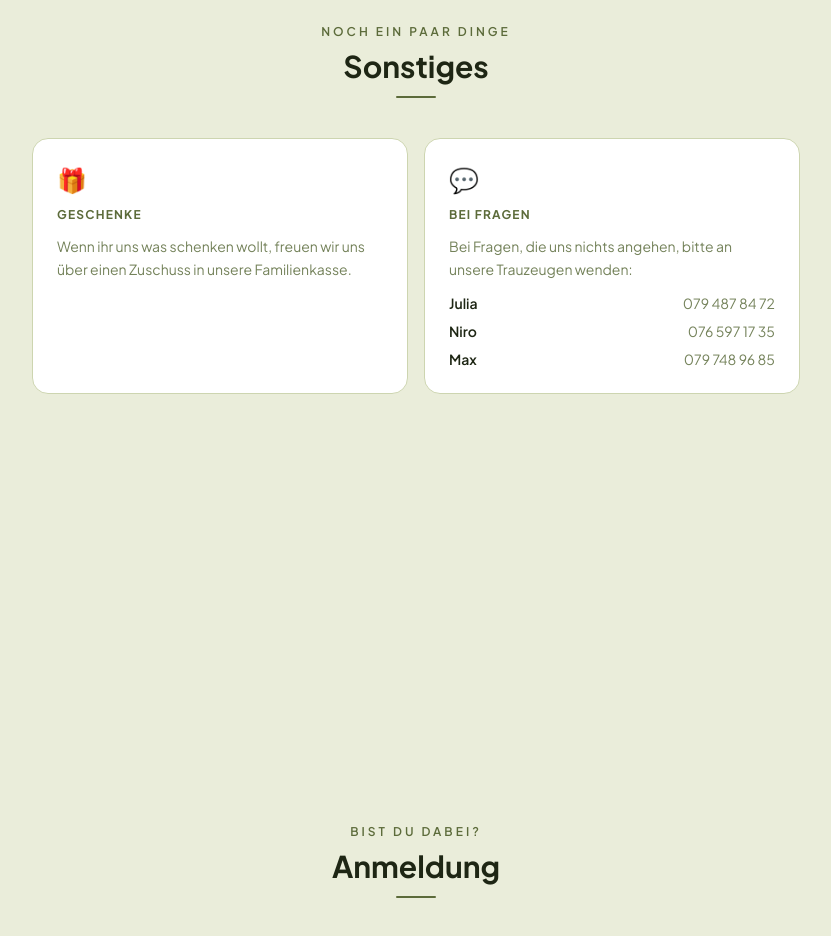
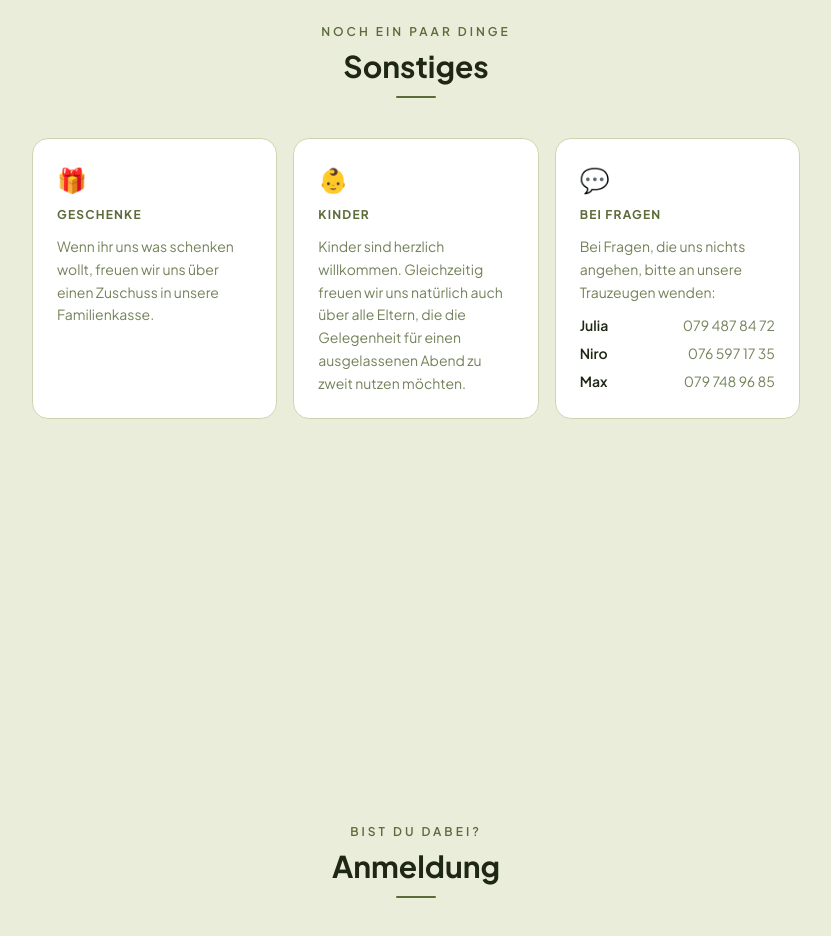
Before and after one commit to laurentb-wq/hochzeit-mila, a Next.js app: page / in a window 1280 px wide. Shown: the part 3280-4216 px from the top of the page, without its empty margins (224-1055 px from the left). Built offline with nearby package versions, Linux system fonts and the light colour scheme.

Commit message:
Add Kinder card to Sonstiges section

```diff
--- a/app/components/FullPageLayout.tsx
+++ b/app/components/FullPageLayout.tsx
@@ -302,13 +302,21 @@ export default function FullPageLayout() {
         <div className="px-6 py-10 flex-1 overflow-y-auto">
           <div className="max-w-3xl mx-auto">
             <SectionHeader label="Noch ein paar Dinge" title="Sonstiges" />
-            <div className="grid grid-cols-1 sm:grid-cols-2 gap-4">
+            <div className="grid grid-cols-1 sm:grid-cols-3 gap-4">
 
               <Card className="space-y-3">
                 <p className="text-2xl">🎁</p>
                 <p className="text-xs font-bold uppercase tracking-widest" style={{ color: ACCENT }}>Geschenke</p>
                 <p className="text-sm leading-relaxed" style={{ color: MUTED }}>
                   Wenn ihr uns was schenken wollt, freuen wir uns über einen Zuschuss in unsere Familienkasse.
+                </p>
+              </Card>
+
+              <Card className="space-y-3">
+                <p className="text-2xl">👶</p>
+                <p className="text-xs font-bold uppercase tracking-widest" style={{ color: ACCENT }}>Kinder</p>
+                <p className="text-sm leading-relaxed" style={{ color: MUTED }}>
+                  Kinder sind herzlich willkommen. Gleichzeitig freuen wir uns natürlich auch über alle Eltern, die die Gelegenheit für einen ausgelassenen Abend zu zweit nutzen möchten.
                 </p>
               </Card>
 
```
